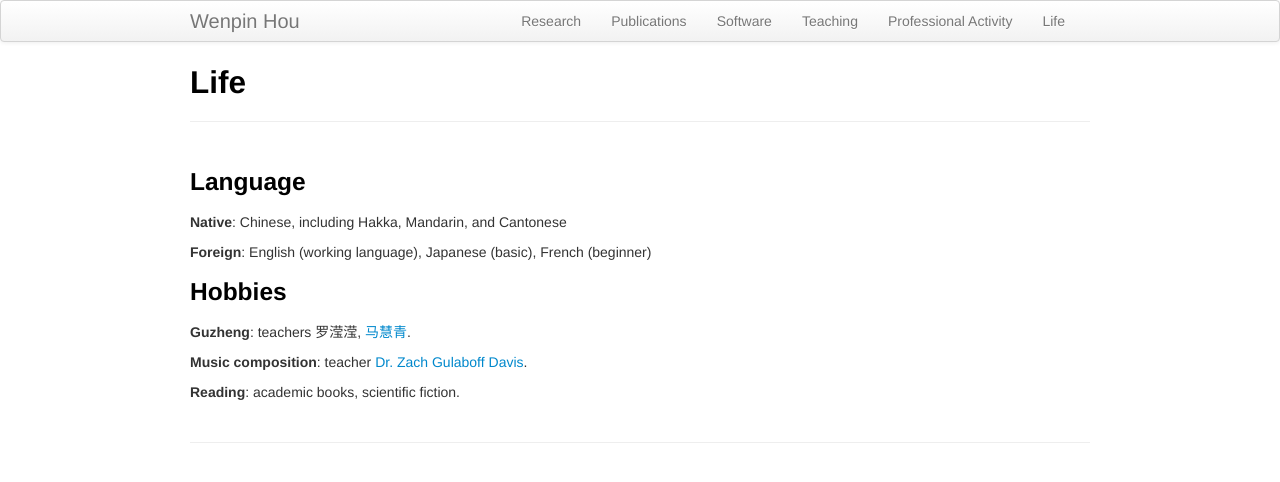
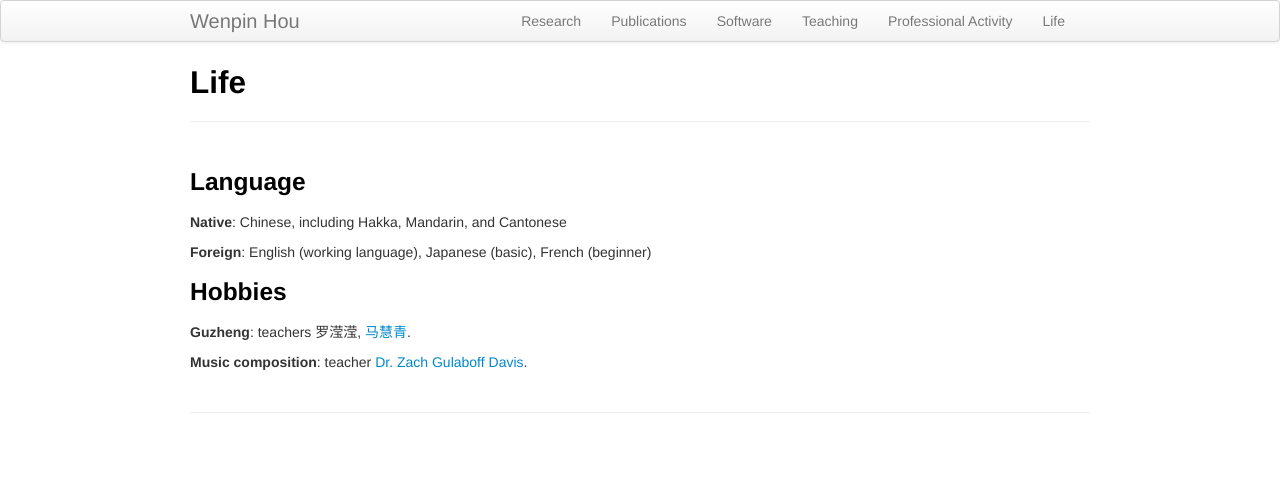
Before and after one commit to Winnie09/Wenpin_Hou, a Jekyll site: the page built from pages/life.md, in a window 1280 px wide. Shown: the top 482 px of the page. Built offline with Jekyll 4.4.1, drawn with Linux system fonts in a browser that asks for light colours.

Commit message:
Update life.md

```diff
--- a/pages/life.md
+++ b/pages/life.md
@@ -14,5 +14,3 @@ title: Life
 **Guzheng**: teachers 罗滢滢, [马慧青](http://www.hkmi.net/course.php?p=12).
 
 **Music composition**: teacher [Dr. Zach Gulaboff Davis](https://www.zgulaboffdavis.com/).
-
-**Reading**: academic books, scientific fiction.
```
